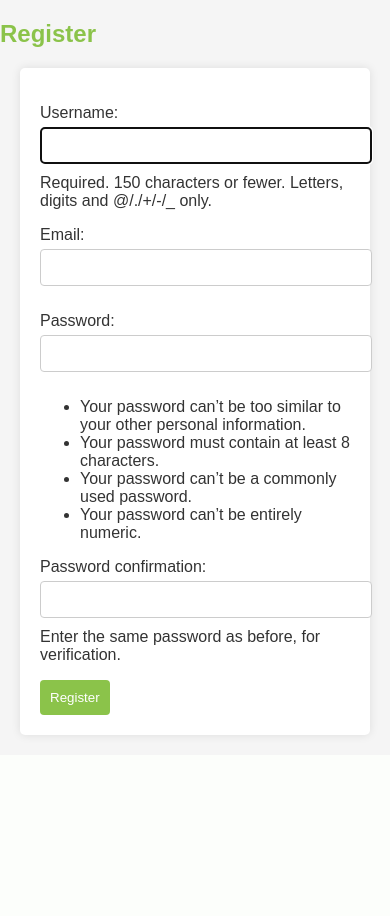
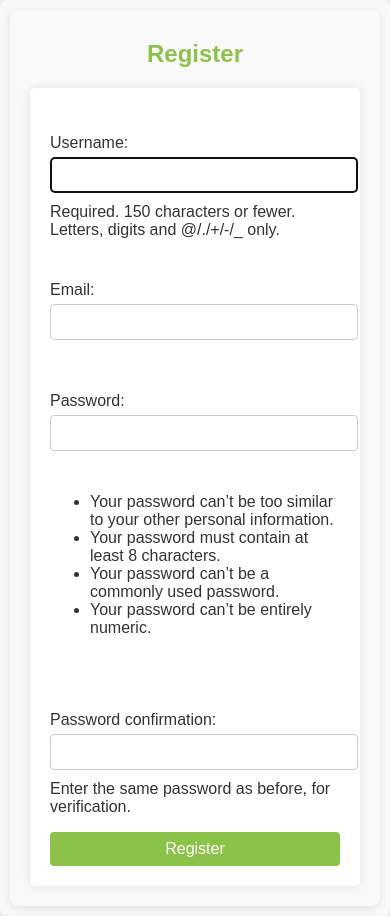
Before and after one commit to bradygov/diary_project, a Django app: page /diary/register/ in a window 390 px wide. Shown: the part 118-1034 px from the top of the page. Before the commit the page ends 858 px from the top, so only its background shows below. Run offline with Django 5.2, Linux system fonts and the light colour scheme.

Commit message:
style changes

```diff
--- a/diary_app/static/css/styles.css
+++ b/diary_app/static/css/styles.css
@@ -22,6 +22,16 @@ nav a {
 
 h2 {
     color: #8BC34A;
+    text-align: center; /* Center the heading */
+}
+
+.container {
+    max-width: 600px; /* Set a maximum width for the container */
+    margin: 0 auto; /* Center the container */
+    padding: 20px; /* Add padding inside the container */
+    background-color: #f9f9f9; /* Optional: background color for the container */
+    border-radius: 8px; /* Optional: rounded corners */
+    box-shadow: 0 2px 10px rgba(0, 0, 0, 0.1); /* Optional: subtle shadow for depth */
 }
 
 form {
@@ -30,6 +40,8 @@ form {
     background: white;
     border-radius: 5px;
     box-shadow: 0 0 10px rgba(0, 0, 0, 0.1);
+    display: flex; /* Use flexbox for layout */
+    flex-direction: column; /* Stack elements vertically */
 }
 
 label {
@@ -38,8 +50,8 @@ label {
 }
 
 input, textarea {
-    width: 100%;
-    padding: 10px;
+    width: 100%; /* Full width for inputs */
+    padding: 5px;
     margin-bottom: 10px;
     border: 1px solid #ccc;
     border-radius: 4px;
@@ -57,3 +69,41 @@ button {
 button:hover {
     background-color: #7CB342;
 }
+
+/* Responsive Styles */
+@media (max-width: 768px) {
+    .container {
+        padding: 10px; /* Reduce padding on smaller screens */
+    }
+
+    form {
+        margin: 10px; /* Reduce margin on smaller screens */
+    }
+
+    input, textarea {
+        padding: 8px; /* Slightly reduce padding */
+    }
+
+    button {
+        padding: 8px; /* Slightly reduce button padding */
+    }
+}
+
+@media (max-width: 480px) {
+    .container {
+        max-width: 100%; /* Allow full width on very small screens */
+        padding: 10px; /* Consistent padding */
+    }
+
+    h2 {
+        font-size: 1.5em; /* Adjust heading size for small screens */
+    }
+
+    input, textarea {
+        font-size: 1em; /* Adjust font size */
+    }
+
+    button {
+        font-size: 1em; /* Adjust button font size */
+    }
+}
--- a/diary_app/templates/diary_app/base.html
+++ b/diary_app/templates/diary_app/base.html
@@ -22,7 +22,9 @@
         </nav>
     </header>
     <main>
-        {% block content %}{% endblock %}
+        <div class="container">
+            {% block content %}{% endblock %}
+        </div>
     </main>
 </body>
 </html>
--- a/diary_app/templates/diary_app/login.html
+++ b/diary_app/templates/diary_app/login.html
@@ -4,10 +4,12 @@
 {% block title %}Login{% endblock %}
 
 {% block content %}
+<div class="container">
     <h2>Login</h2>
     <form method="POST">
         {% csrf_token %}
         {{ form.as_p }}
         <button type="submit">Login</button>
     </form>
+</div>
 {% endblock %}
--- a/diary_app/templates/diary_app/register.html
+++ b/diary_app/templates/diary_app/register.html
@@ -4,10 +4,12 @@
 {% block title %}Register{% endblock %}
 
 {% block content %}
+<div class="container">
     <h2>Register</h2>
     <form method="POST">
         {% csrf_token %}
         {{ form.as_p }}
         <button type="submit">Register</button>
     </form>
+</div>
 {% endblock %}
```
Lines whose indentation alone changed are shown as unchanged.
